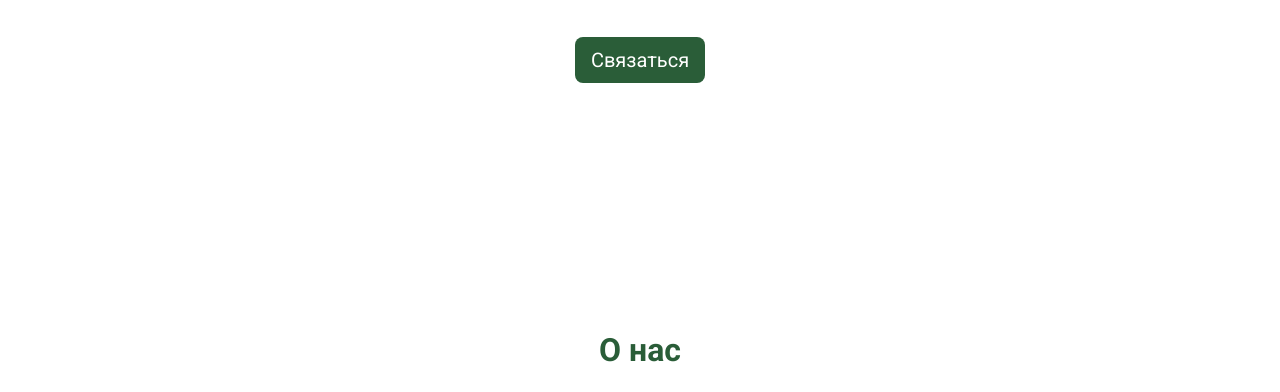
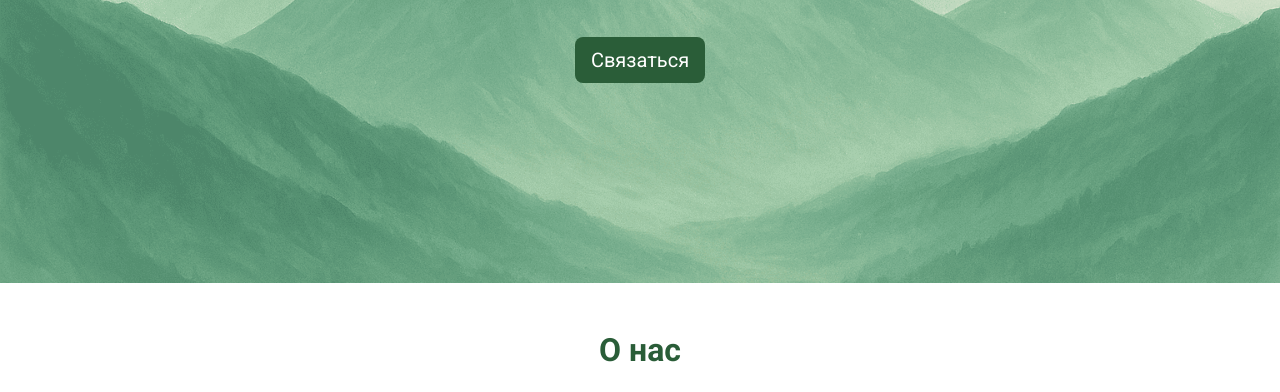
Before and after one commit to Barkad/Bagiatti, a plain HTML site: page index.html in a window 1280 px wide. Shown: the part 386-778 px from the top of the page. Drawn offline with nearby package versions, Linux system fonts and the light colour scheme; the site is published under a folder, as on GitHub Pages, so addresses that start at the root find nothing.

Commit message:
Update style.css

```diff
--- a/src/css/style.css
+++ b/src/css/style.css
@@ -21,7 +21,7 @@ body {
 }
 
 .hero {
-    background-image: url('/src/img/bg.png');
+    background-image: url('../img/bg.png');
     background-size: cover;
     background-position: center;
     height: 600px;
```
